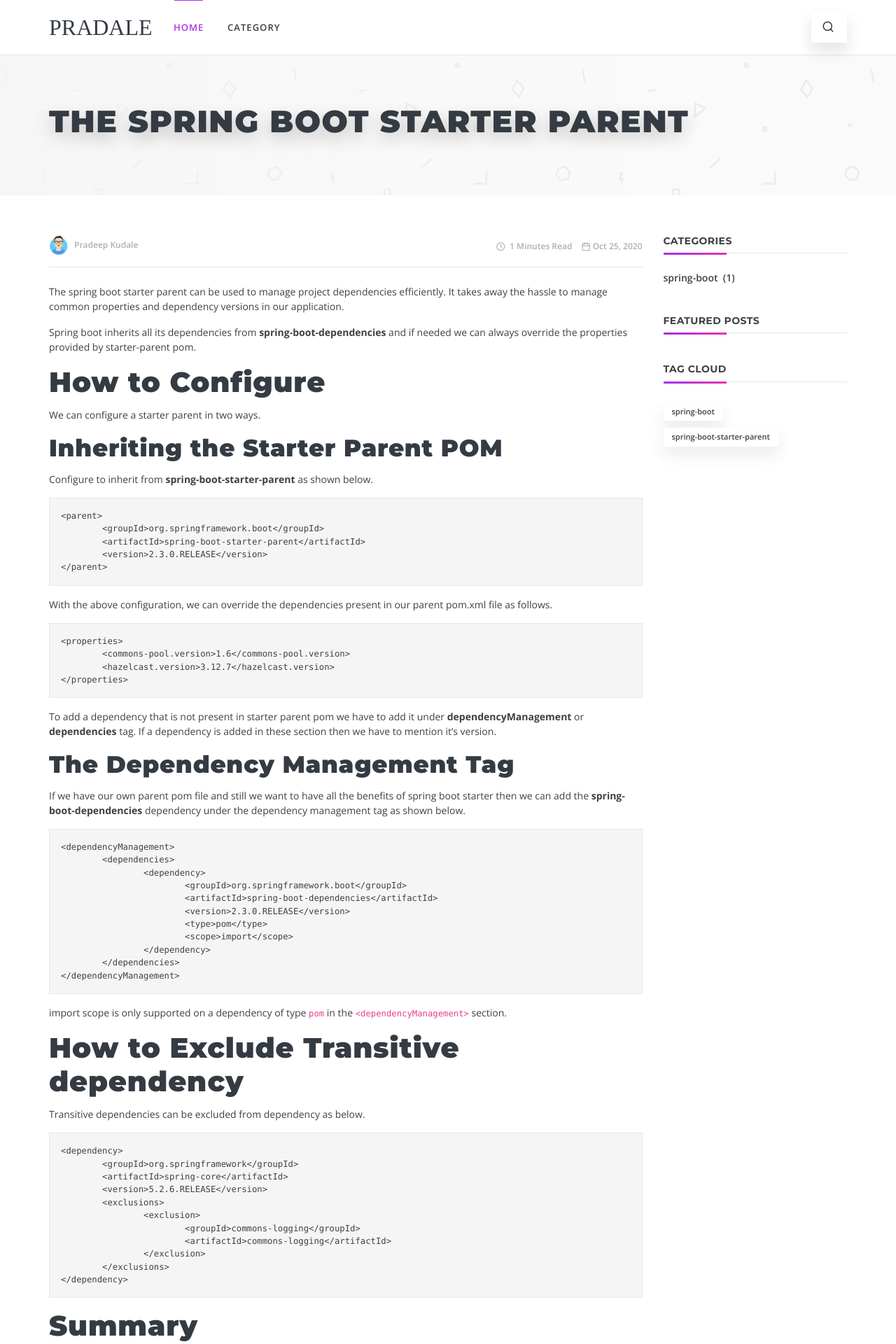
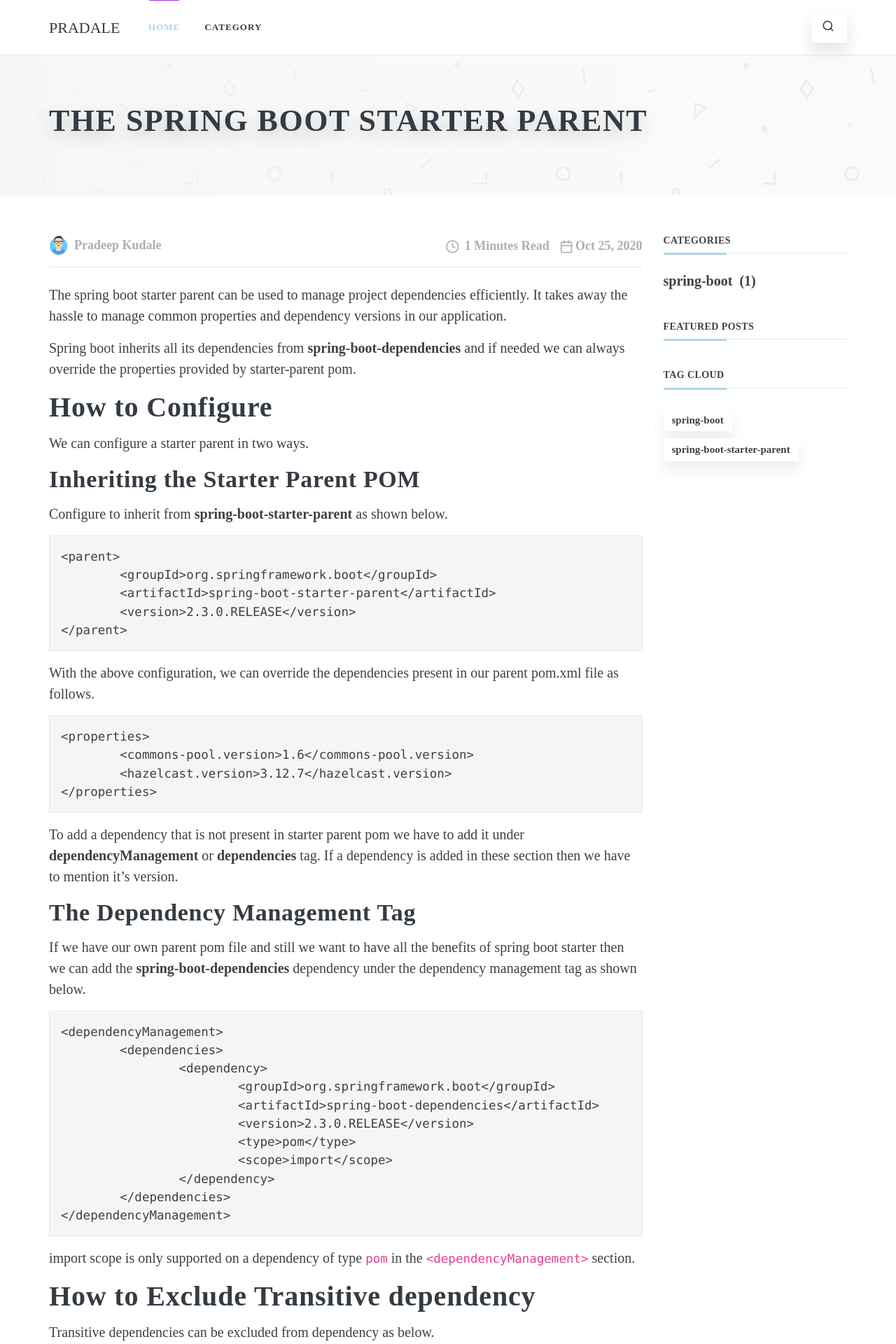
Before and after one commit to pradeepkudale/pradale, a Jekyll site: the page built from _posts/2020-10-25-the-spring-boot-starter-parent.md, in a window 1280 px wide. Shown: the top 1920 px of the page at 70% size. Built offline with Jekyll 4.4.1, drawn with Linux system fonts in a browser that asks for light colours; some web fonts are replaced; some of the changed text lies outside the part shown.

Commit message:
Spring boot starter parent post. Add fixes

```diff
--- a/_includes/createx/footer.html
+++ b/_includes/createx/footer.html
@@ -20,8 +20,8 @@
         -->
         <hr class="hr-light">
         <div class="d-md-flex justify-content-between align-items-center py-4 text-center text-md-left">
-            <div class="order-2"><a class="footer-link text-white" href="#">About</a><a class="footer-link text-white ml-3" href="#">Help &amp; Info</a><a class="footer-link text-white ml-3" href="#">Privacy Policy</a></div>
-            <p class="m-0 text-sm text-white order-1"><span class='opacity-60'>© All rights reserved. Made with</span> <i class='d-inline-block align-middle fe-icon-heart text-danger'></i></p>
+            <div class="order-2" ><a class="footer-link text-white" style="font-size: 15px" href="#">About</a><a class="footer-link text-white ml-3" style="font-size: 15px" href="#">Help &amp; Info</a><a class="footer-link text-white ml-3" style="font-size: 15px" href="#">Privacy Policy</a></div>
+            <p class="m-0 text-sm text-white order-1"><span class='opacity-60' style="font-size: 15px">© All rights reserved. Made with</span> <i class='d-inline-block align-middle fe-icon-heart text-danger'></i></p>
         </div>
     </div>
 </footer>
--- a/_includes/createx/header.html
+++ b/_includes/createx/header.html
@@ -43,7 +43,7 @@
     <div class="container">
 
         <div class="d-table-cell align-middle pr-md-3">
-            <a class="navbar-brand mr-1" style="font-family: 'Cormorant SC', serif; font-size: 2rem;" href="{{site.baseurl}}">PRADALE</a>
+            <a class="navbar-brand mr-1" style="font-size: 22px" href="{{site.baseurl}}">PRADALE</a>
         </div>
 
         <div class="d-table-cell w-100 align-middle pl-md-3">
--- a/_layouts/post.html
+++ b/_layouts/post.html
@@ -50,7 +50,7 @@
                     {% endfor %}
                 </div>
                 <div class="py-2">
-                    <span class="dinline-block align-middle py-2 mr-2">
+                    <span class="dinline-block align-middle py-2 mr-2" style="font-size: 18px">
                         <strong>Share:</strong>
                     </span>
                     <a class="social-btn sb-style-3 sb-facebook mb-0" href="#" data-toggle="tooltip" data-placement="top" title="Facebook">
@@ -72,7 +72,7 @@
                         <div class="author-card-avatar"><img src="{{site.baseurl}}/assets/img/authors/pradeep-avatar.png" alt="{{post.author}}"/>
                         </div>
                         <div class="author-card-details">
-                            <h5 class="author-card-name">{{page.author}}</h5><span class="author-card-position">{{author.position}}</span>
+                            <h4 class="author-card-name">{{author.name}}</h4><span class="author-card-position">{{author.position}}</span>
                         </div>
                     </div>
                     <p class="author-card-info">{{author.bio}}</p>
--- a/assets/css/main.css
+++ b/assets/css/main.css
@@ -1,3 +1,49 @@
+@import url(https://fonts.googleapis.com/css2?family=Radley:ital@0;1&display=swap);
+
+body {
+  font-family: "Radley",serif;
+  font-size: 20px;
+}
+
+h1, h2, h3, h4, h5, h6 {
+  font-family: "Radley",serif;
+}
+
 .page-title {
     min-height: 200px;
 }
+
+.mega-dropdown .widget.widget-custom-menu ul > li > a {
+    font-size: 18px;
+}
+
+/* Top Menu */
+.mr-1, .mx-1 {
+    margin-right: -2rem !important;
+}
+
+.text-sm {
+    font-size: 18px !important;
+}
+
+a:hover {
+    color: lightblue;
+    text-decoration: none;
+}
+
+.post-author .post-author-name {
+    font-size: 18px;
+}
+
+.tag-link {
+    font-size: 15px;
+}
+
+.navbar-nav .nav-item.active .nav-link {
+    color: lightblue;
+}
+
+/* line between categories and tags buttons */
+.bg-gradient, .block-title::after, .animated-digits::after, .step .step-title::after, .btn-gradient, .btn-style-2.btn-gradient::after, .btn-style-2.btn-gradient:hover::before, .btn-style-6.btn-gradient::before, .accordion-style-3 .card-body::after, .accordion-style-3 [data-toggle="collapse"], .widget-title::after, .tag-link::before, .noUi-connect, .mobile-menu .dropdown-header::after, .blog-card .post-title::after {
+    background: lightblue !important;
+}
```
Also changed, not shown: _includes/createx/head.html (line endings or trailing spaces), assets/css/theme.min.css.
